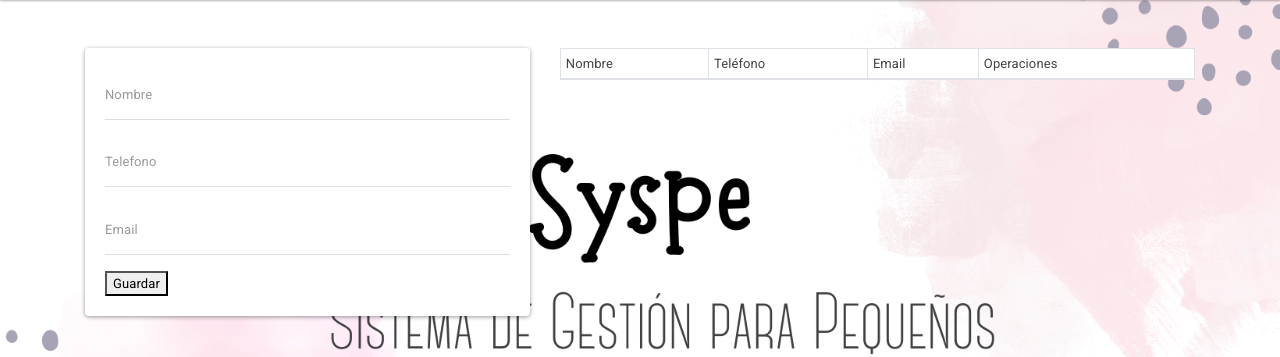
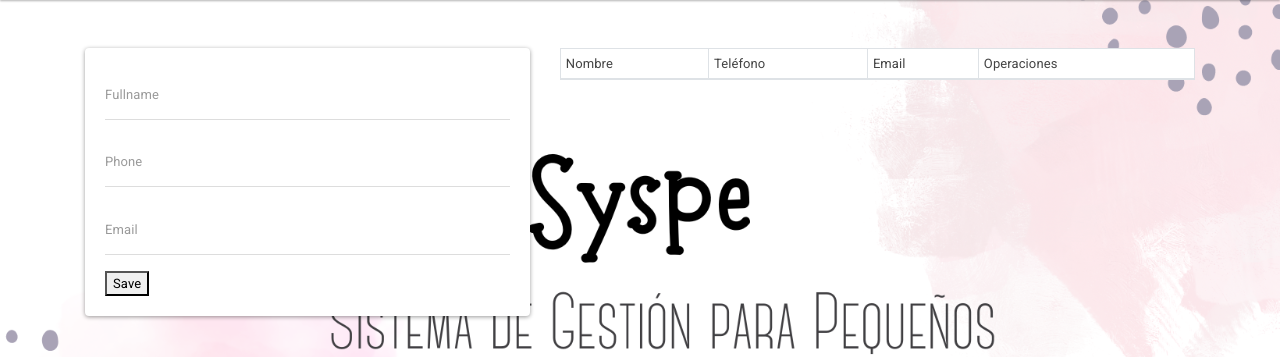
Before and after one commit to analamour/flask_contacts_app, a Flask app: page / in a window 1280 px wide. Shown: the part 80-437 px from the top of the page. Run offline with Flask 2, Linux system fonts and the light colour scheme; data that the repository does not hold is empty; some libraries are stand-ins or nearby versions.

Commit message:
Revert "styles 2"
This reverts commit 1266afbc97975a176edaf21bb0eb7e64d12023d4.

```diff
--- a/templates/index.html
+++ b/templates/index.html
@@ -17,19 +17,18 @@
        <div class="card card-body">
         <form action ="/add_contact" method="POST">
             <div class="form-group">
-             <input type="text" name="fullname" placeholder="Nombre" class="form-control">
+             <input type="text" name="fullname" placeholder="Fullname" class="form-control">
             </div>
             <div class="form-group">
-                <input type="text" name="phone" placeholder="Telefono" class="form-control">
+                <input type="text" name="phone" placeholder="Phone" class="form-control">
             </div>
             <div class="form-group">
                 <input type="text" name="email" placeholder="Email" class="form-control">
             </div>
-            <div class="group">
-                <button type ="submit" clas="btn btn-secondary btn-block">
-                Guardar
+
+            <button type ="submit">
+                Save
             </button>
-        </div>
         </form>
 
        </div>
```
